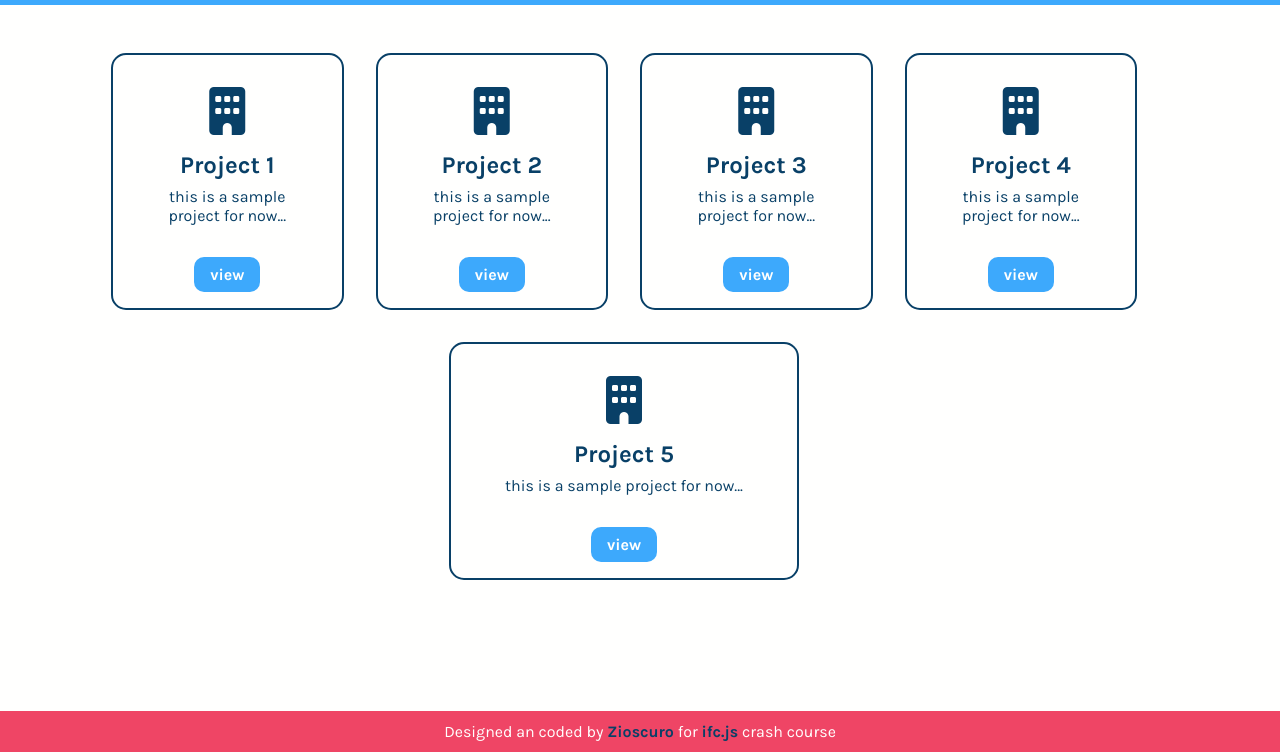
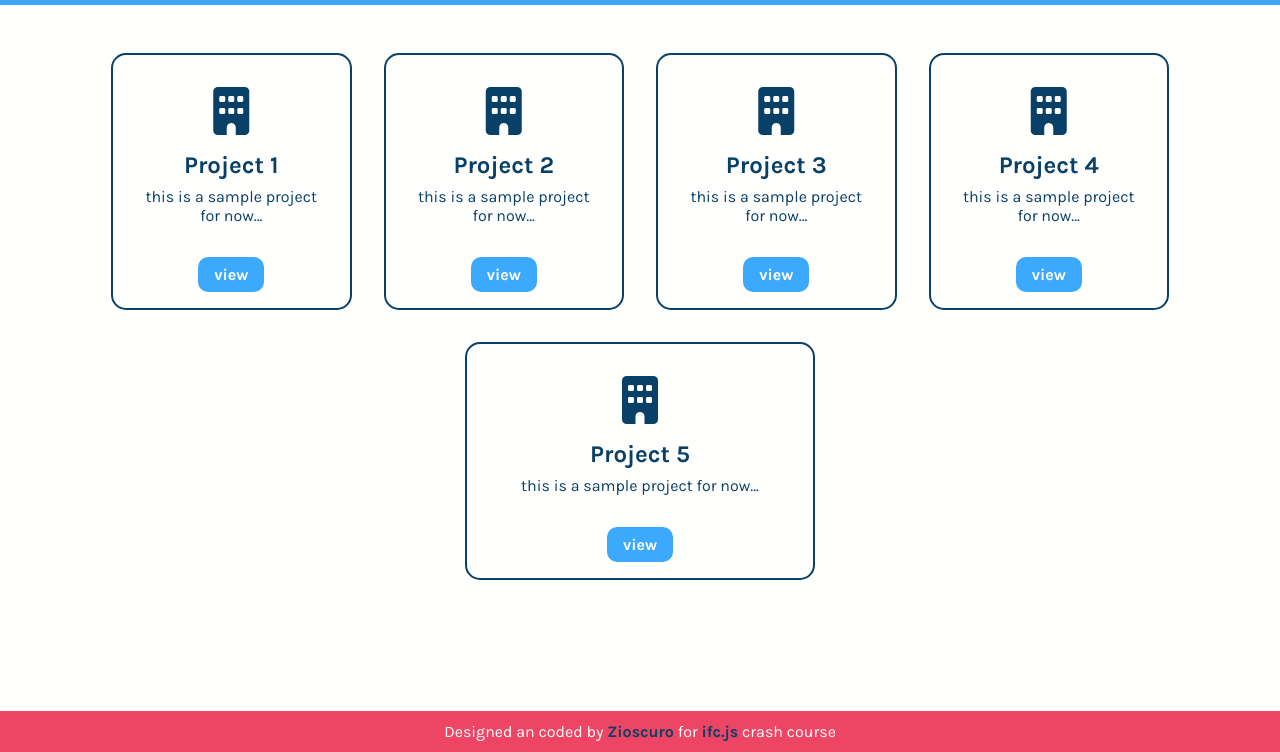
Before and after one commit to zioscuro/ifcjs-exercises, a plain HTML site: page index.html in a window 1280 px wide. Shown: the part 48-800 px from the top of the page. Drawn offline with nearby package versions, Linux system fonts and the light colour scheme.

Commit message:
Refine css and js code to improve readability

```diff
--- a/app.js
+++ b/app.js
@@ -6,7 +6,7 @@ const projects = [
   'https://ifcjs.github.io/ifcjs-crash-course/sample-apps/05/',
 ];
 
-const cardContainer = document.querySelector('.card-container');
+const main = document.querySelector('main');
 
 for (let project of projects) {
   const card = document.createElement('article');
@@ -34,5 +34,5 @@ for (let project of projects) {
   card.appendChild(projectDescription);
   card.appendChild(viewButton);
 
-  cardContainer.appendChild(card);
+  main.appendChild(card);
 }
--- a/index.html
+++ b/index.html
@@ -23,16 +23,16 @@
     <script src="./app.js" defer></script>
   </head>
   <body>
-    <main class="container">
+    <div class="container">
       <header class="home-header"><h1>Zioscuro Project Gallery</h1></header>
-      <section class="card-container animate__animated animate__zoomIn">
+      <main class="card-container animate__animated animate__zoomIn">
 
-      </section>
+      </main>
       <footer>
         Designed an coded by
         <a href="https://github.com/zioscuro">Zioscuro</a> for
         <a href="https://ifcjs.github.io/info/">ifc.js</a> crash course
       </footer>
-    </main>
+    </div>
   </body>
 </html>
--- a/style.css
+++ b/style.css
@@ -19,7 +19,7 @@ html {
   font-size: 16px;
 }
 
-main {
+div.container {
   height: 100vh;
   display: flex;
   flex-direction: column;
@@ -36,7 +36,7 @@ header h1 {
   font-size: 2rem;
 }
 
-section {
+main {
   flex-grow: 1;
   max-width: var(--width-container);
   padding: 3rem 6rem;
@@ -62,13 +62,12 @@ footer a {
   justify-content: center;
   flex-wrap: wrap;
   align-content: flex-start;
+  gap: 2rem;
 }
 
 .card {
   max-width: 350px;
   flex: 1 0 200px;
-  margin-right: 2rem;
-  margin-bottom: 2rem;
   padding: 1rem 2rem;
   border: 2px solid var(--color-stroke);
   border-radius: 15px;
```
Also changed, not shown: project.html (+2 -2 lines).
